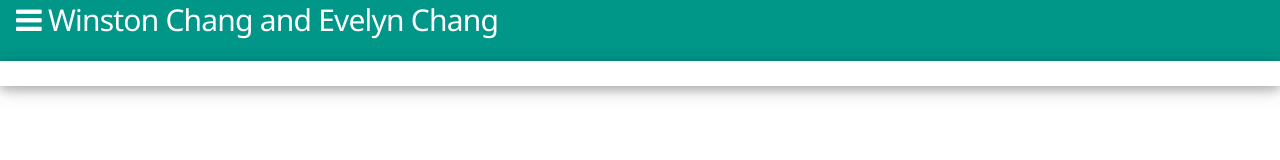
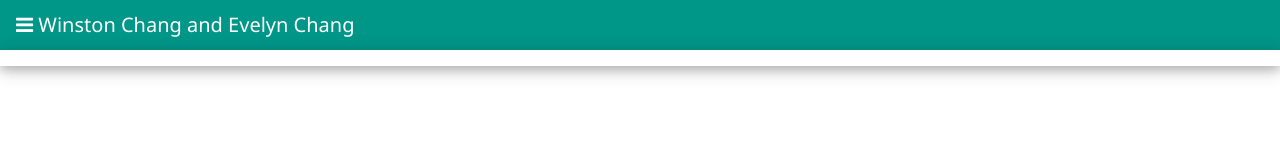
Before and after one commit to wchang28/app_template, a website: page public/index.html in a window 1280 px wide. Drawn offline with nearby package versions, Linux system fonts and the light colour scheme.

Commit message:
remove skeleton

```diff
--- a/public/index.html
+++ b/public/index.html
@@ -6,7 +6,7 @@
 		<meta name="viewport" content="width=device-width, initial-scale=1">
 		<link rel="stylesheet" href="/bower_components/font-awesome/css/font-awesome.min.css">
 		<link rel="stylesheet" href="/bower_components/w3-css/css/w3.css">
-		<link rel="stylesheet" href="/bower_components/skeleton/css/skeleton.css">
+		<!-- <link rel="stylesheet" href="/bower_components/skeleton/css/skeleton.css"> -->
 		<!-- <script src="/bower_components/jquery/dist/jquery.min.js"></script> -->
 	</head>
 	<body>
```
